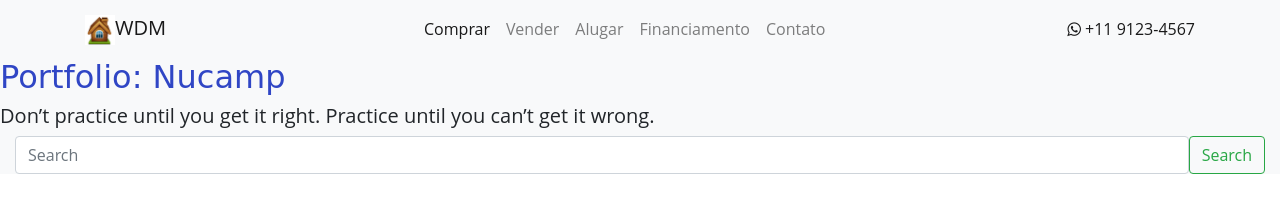
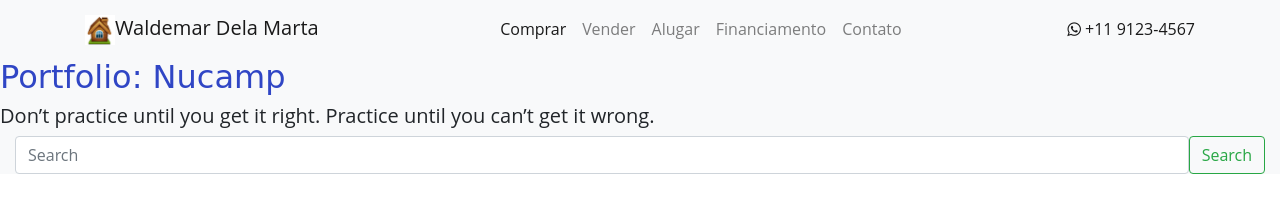
Before and after one commit to dcWashington/bootcampPortfolio, a website: page index.html in a window 1280 px wide. Drawn offline with nearby package versions, Linux system fonts and the light colour scheme.

Commit message:
change logo name

```diff
--- a/index.html
+++ b/index.html
@@ -30,7 +30,7 @@
               height="30"
               alt="Logo"
               class="d-inline-block align-text-center"
-            />WDM</a
+            />Waldemar Dela Marta</a
           >
 
           <button
```
